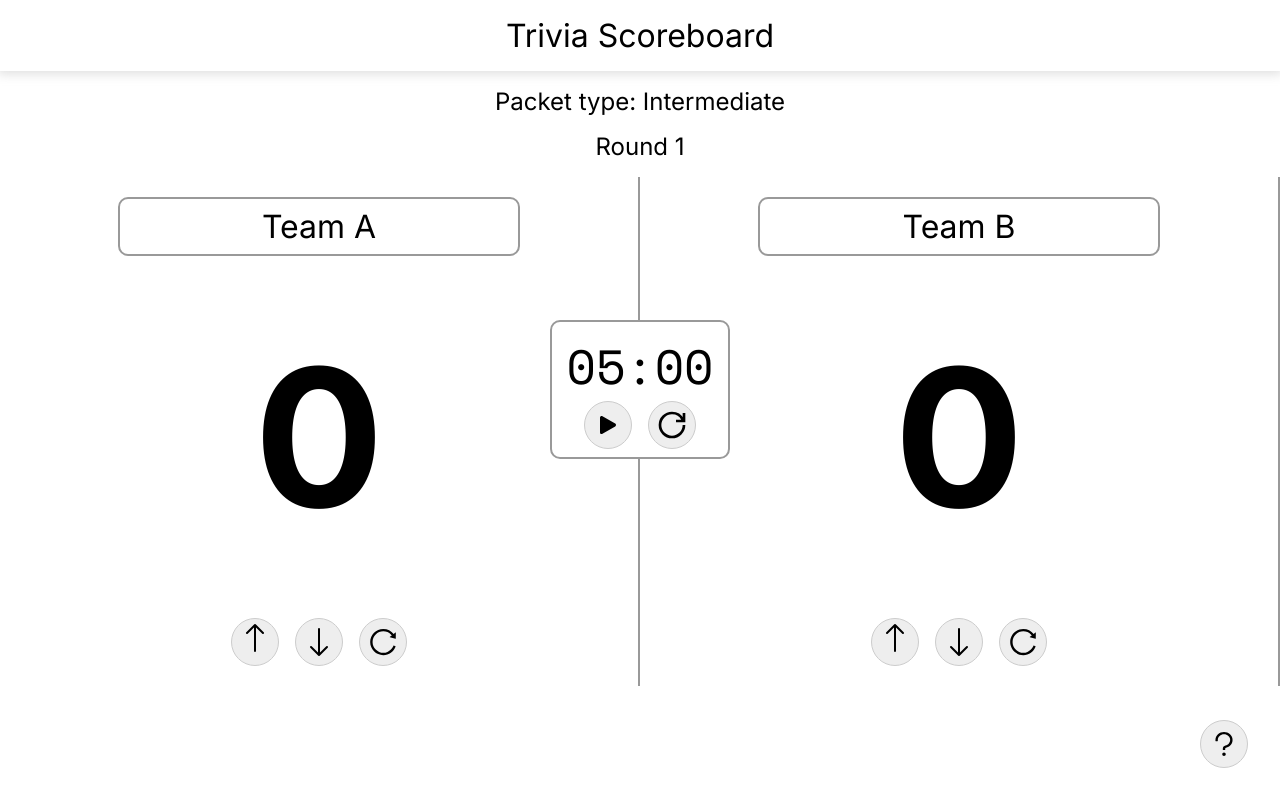
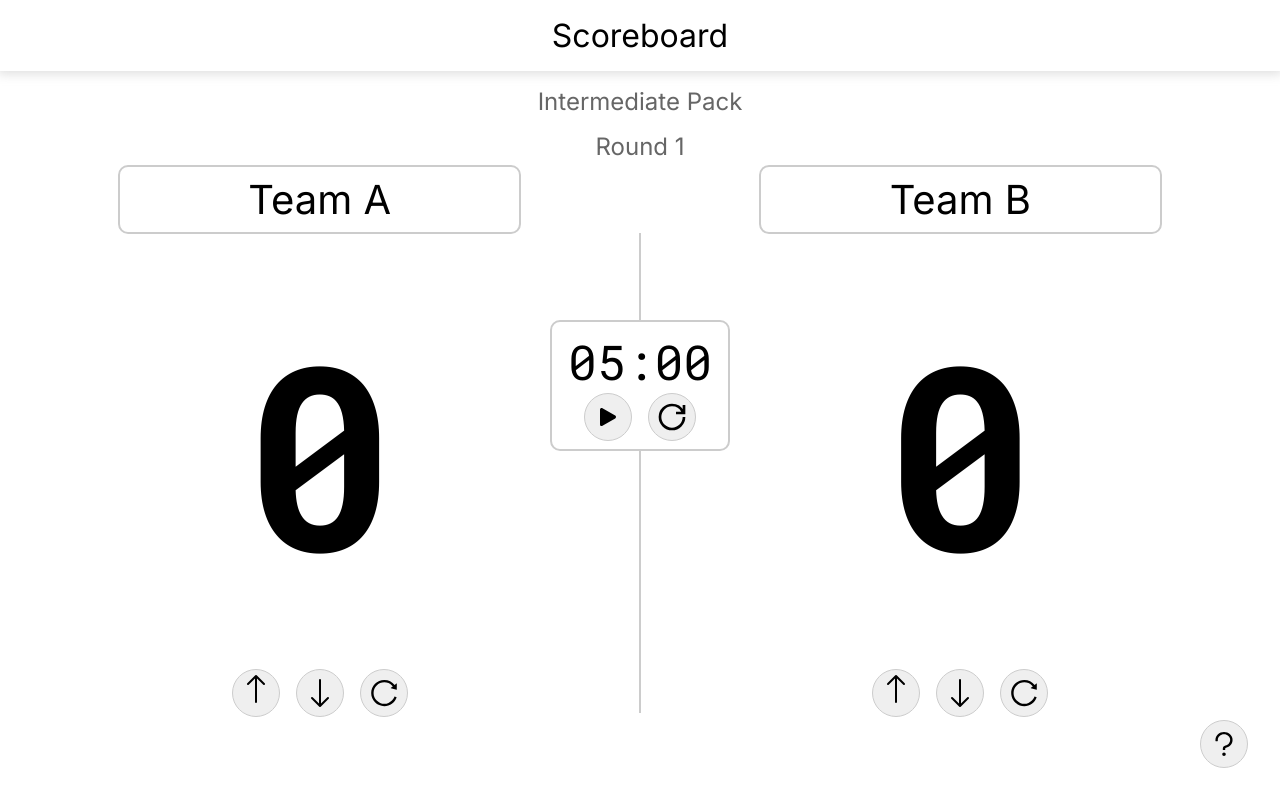
Before and after one commit to jeffrey-zang/trivia-scoreboard, a React (Create React App) app: page / in a window 1280 px wide. Built offline with nearby package versions, Linux system fonts and the light colour scheme.

Commit message:
polishing

```diff
--- a/src/App.tsx
+++ b/src/App.tsx
@@ -59,12 +59,13 @@ function App() {
 
   return (
     <div className="App">
-      <h1>Trivia Scoreboard</h1>
-      <div id='packetinfo' onClick={() => setPacketType(!packetType)}>Packet type: {(packetType) ? "Intermediate" : "Senior"}</div>
+      <h1>Scoreboard</h1>
+      <div id='packetinfo' onClick={() => setPacketType(!packetType)}>{(packetType) ? "Intermediate" : "Senior"} Pack</div>
       <div id='roundinfo' onClick={() => setRound(round + 1)}>Round {round}</div>
 
       <div id="wrapper">
         <Team teamNumber={1} />
+        <div className='divider'></div>
         <Team teamNumber={2} />
       </div>
       <Timer />
--- a/src/components/Announce.tsx
+++ b/src/components/Announce.tsx
@@ -30,7 +30,7 @@ const Announce = () => {
       <h2 style={{marginTop: '3rem'}}>Presets</h2>
       <button onClick={() => setAnnouncement('COME UP IF YOU HAVEN\'T PLAYED YET')}>Game over</button>
       <button onClick={() => setAnnouncement('thanks for coming, come back next week')}>Meeting over</button>
-      <button onClick={() => setAnnouncement('shh or gander will come to your house')}>be quiet lol</button>
+      {/* <button onClick={() => setAnnouncement('shh or gander will come to your house')}>be quiet lol</button> */}
     </div>
   );
 };
--- a/src/index.scss
+++ b/src/index.scss
@@ -1,5 +1,5 @@
 @import url('https://fonts.googleapis.com/css2?family=Inter:wght@300;400;500;600;700&display=swap');
-@import url('https://fonts.googleapis.com/css2?family=Space+Mono:ital,wght@0,400;0,700;1,400;1,700&display=swap');
+@import url('https://fonts.googleapis.com/css2?family=Roboto+Mono:wght@400;700&display=swap');
 
 body {
   margin: 0;
@@ -25,8 +25,8 @@ h1 {
 }
 
 input {
-  border-color: #999;
-  outline-color: #999;
+  border-color: #ccc;
+  outline-color: #ccc;
 }
 
 .App {
@@ -45,7 +45,7 @@ input {
   align-items: center;
 }
 .timer {
-  border: 2px solid #999;
+  border: 2px solid #ccc;
   padding: 0.5rem;
   width: 10rem;
   text-align: center;
@@ -59,7 +59,7 @@ input {
   border-radius: 10px;
   z-index: 2;
   background-color: #fff;
-  font-family: 'Space Mono', monospace !important;
+  font-family: 'Roboto Mono', monospace;
 }
 .buttons {
   display: flex;
@@ -74,7 +74,7 @@ button {
   display: flex;
   align-items: center;
   justify-content: center;
-  background-color: #eee;
+  background-color: #efefef;
   border: 1px solid #ccc;
   border-radius: 1.5rem;
   cursor: pointer;
@@ -105,31 +105,37 @@ button {
     width: 100%;
   }
 }
+.divider {
+  height: 60vh;
+  width: 2px;
+  background-color: #ccc;
+}
 .team {
   width: 50%;
   padding: 1.25rem 8rem;
   text-align: center;
-  margin-top: -2rem;
-  border-right: 2px solid #999;
+  margin-top: -4rem;
   flex-direction: column;
   display: flex;
   align-items: center;
 
   .score {
     text-align: center;
-    font-size: 12rem;
+    font-size: 16rem;
     margin: 4rem;
     width: 100%;
     border: none;
     outline: none;
-    margin: 4rem;
+    line-height: 16rem;
+    margin: 3rem;
     font-weight: bold;
+    font-family: 'Roboto Mono', monospace;
   }
   .teamName {
     display: flex;
     justify-content: center;
-    font-size: 2rem;
-    border: 2px solid #999;
+    font-size: 2.5rem;
+    border: 2px solid #ccc;
     text-align: center;
     padding: 0.5rem;
     width: 100%;
@@ -149,7 +155,7 @@ button {
   box-shadow: 0 1px 10px 2px hsl(0deg 0% 69% / 40%);
   padding: 1rem;
   border-radius: 10px;
-  border: 2px solid #999;
+  border: 2px solid #ccc;
 
   table {
     font-family: arial, sans-serif;
@@ -177,6 +183,7 @@ button {
   margin-left: auto;
   margin-right: auto;
   text-align: center;
+  color: #666;
 }
 #helpbutton {
   position: absolute;
@@ -202,7 +209,7 @@ button {
   z-index: 99;
   width: 80%;
   background-color: white;
-  border: 2px solid #999;
+  border: 2px solid #ccc;
   padding: 0;
   border-radius: 1rem;
   padding: 1rem;
```
